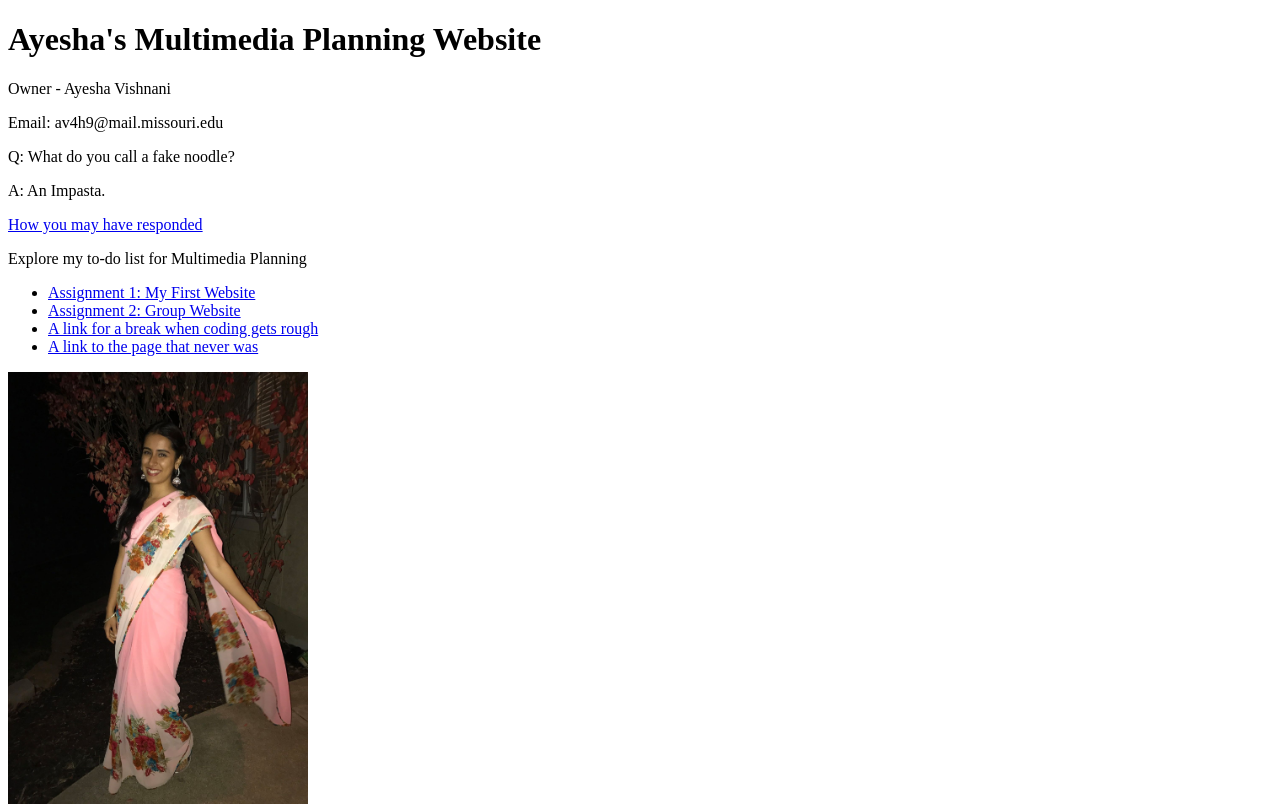
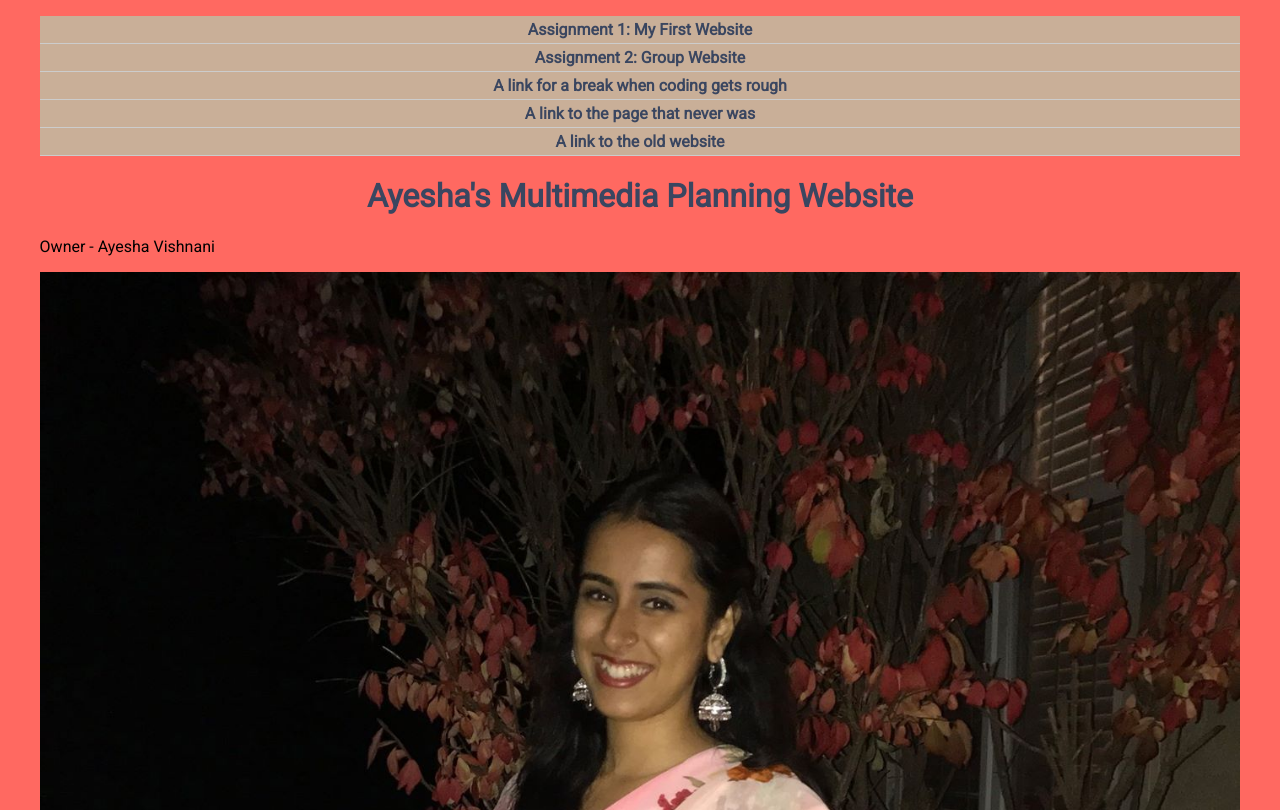
Before and after one commit to J4502-FS18/Final-New-Website-, a plain HTML site: page index.html in a window 1280 px wide. Shown: the top 810 px of the page. Drawn offline with Linux system fonts and the light colour scheme; a web font is replaced by a local one.

Commit message:
finished fonts assignment

```diff
--- a/index.html
+++ b/index.html
@@ -1,32 +1,53 @@
 <!DOCTYPE html PUBLIC "-//W3C//DTD XHTML 1.0 Transitional//EN"
    "http://www.w3.org/TR/xhtml1/DTD/xhtml1-transitional.dtd">
 <html xmlns="http://www.w3.org/1999/xhtml">
+<link href='https://fonts.googleapis.com/css?family=Roboto' rel='stylesheet'/>
+
 <head>
+  <link href='https://fonts.googleapis.com/css?family=Roboto' rel='stylesheet'/>
 	<title>	Ayesha Vishnani </title>
 	<meta http-equiv="content-type"
 		content="text/html;charset=utf-8" />
+    <meta name="viewport" content="width=device-width, initial-scale=1">
+    <link rel="stylesheet" type="text/css" href="style.css">
+
+
 </head>
+<body>
 
-<body>
-<!--This is a comment. It won't show up in your browser, only in the page source-->
-<h1> Ayesha's Multimedia Planning Website  </h1>
-	<p> Owner - Ayesha Vishnani </p>
-    <p> Email: av4h9@mail.missouri.edu </p>
-    <p> Q: What do you call a fake noodle? </p>
-<p> A: An Impasta. </p>
-    <a href="https://www.reactiongifs.com/picard-facepalm/">How you may have responded</a>
+  <div id="container">
 
-<p> Explore my to-do list for Multimedia Planning </p>
-<ul>
-
+    <div id="header">
+      <ul id="nav">
   <li><a href="https://github.com/j4502-fs18/class/wiki/Assignment-%233:-Build-Your-First-Website">Assignment 1: My First Website</a></li>
   <li><a href="https://github.com/J4502-fs18/class/wiki/Assignment-%232:-Meet-with-group,-create-channel">Assignment 2: Group Website</a></li>
   <li><a href="https://www.youtube.com">A link for a break when coding gets rough</a></li>
   <li><a href="index2.html">A link to the page that never was </a></li>
-
+  <li><a href="oldindexweb.html">A link to the old website </a></li>
 </ul>
 
-<a href="mailto:ayesha.vishnani@missouri.edu">
-<img src="ayesha.jpg" alt="An image of ayesha" width="300px"/></a>
+
+<!--This is a comment. It won't show up in your browser, only in the page source-->
+<h1> Ayesha's Multimedia Planning Website  </h1>
+<link href='https://fonts.googleapis.com/css?family=Roboto' rel='stylesheet'>
+</div>
+<link href='https://fonts.googleapis.com/css?family=Roboto' rel='stylesheet'>
+  <p> Owner - Ayesha Vishnani </p>
+  <a href="mailto:ayesha.vishnani@missouri.edu">
+  <img src="ayesha.jpg" alt="An image of ayesha" width="100%"/></a>
+<p class="caption">Ayesha poses in a sari<p>
+  <link href='https://fonts.googleapis.com/css?family=Lato' rel='stylesheet'>
+
+  </body>
+  </html>
+
+    <p> Email: av4h9@mail.missouri.edu </p>
+    <p> Q: What do you call a fake noodle? </p>
+<p> A: An Impasta. </p>
+    <a href="https://www.reactiongifs.com/picard-facepalm/">How you may have responded </a>
+<link href='https://fonts.googleapis.com/css?family=Averia Serif Libre' rel='stylesheet'>
+    <p id="footer">Content copyright &copy; 2018 Ayesha Vishnani.</p>
+
+</div>
 </body>
 </html>
--- /dev/null
+++ b/style.css
@@ -0,0 +1,71 @@
+/*styles go here*/
+
+/*p {
+    color: red;
+}*/
+
+p {
+	color: #black;
+    font-family: 'Roboto', Helvetica, sans-serif;
+
+}
+body {background-color: #ff6961;}
+
+
+h1 {
+	color: #3a4660;
+	font-family: 'Roboto', Helvetica, sans-serif;
+	text-align: center
+}
+
+#container{
+    width: 95%;
+    margin: 0 auto;
+}
+
+#nav {
+    padding: 0;
+	  list-style-type: none;
+}
+
+#nav li {
+    margin: 0;
+    padding: 0;
+	  border-bottom: 1px solid #ccc;
+}
+
+#nav a:link, #nav a:visited {
+	  display:block;
+    color: #3a4660;
+    background-color: #c9af98;
+    font-weight: bold;
+    text-align:center;
+    text-decoration: none;
+    padding: 4px;
+		font-family: 'Roboto', Helvetica, sans-serif;
+}
+
+#nav a:hover, #nav a:active {
+    background-color: #FF6961;
+}
+
+.caption {
+    color: black;
+		font-family: 'Lato', 'Times New Roman', serif;
+    font-style: italic;
+    font-size: 0.8em;
+    margin-top: 0;
+    text-align: left;
+}
+
+#footer {
+    color: #black;
+    font-family: 'Averia Serif Libre', "Times New Roman", serif;
+    font-size: 0.8em;
+    border-top: 1px solid black;
+}
+
+img {
+	border: none;
+
+}
```
Also changed, not shown: index copy.html (added, +32 -0 lines), 1 other file.
